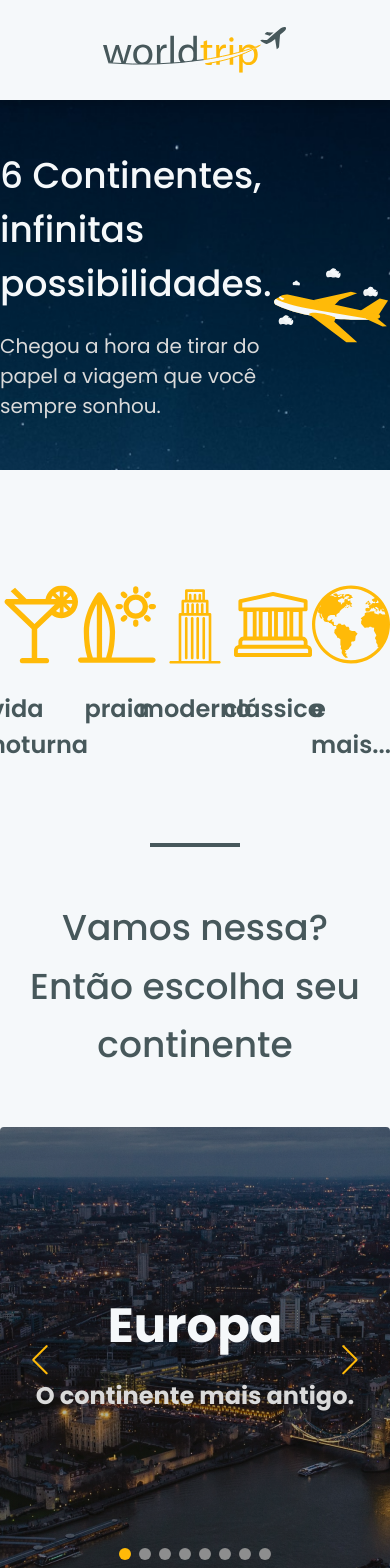
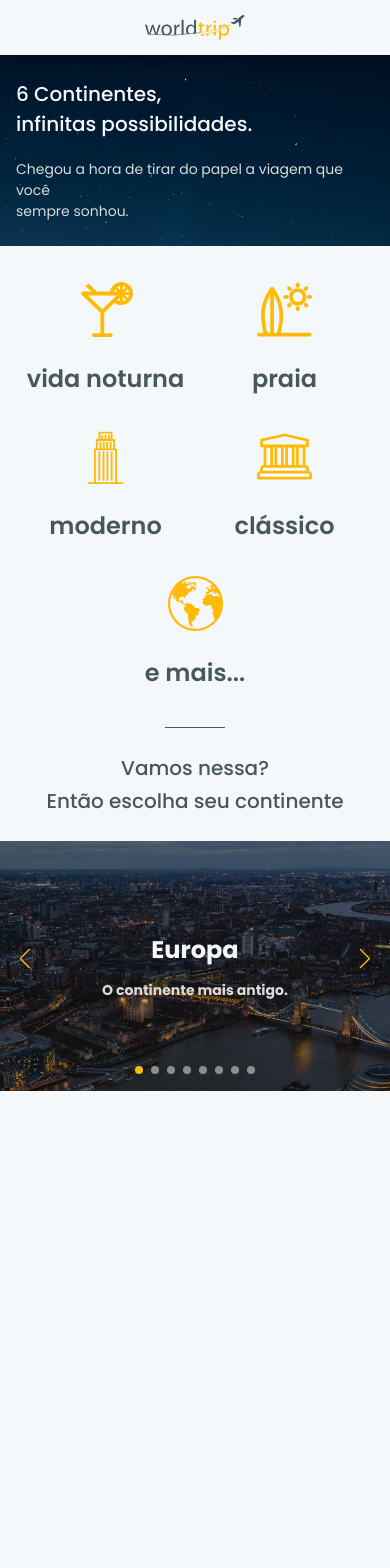
Before and after one commit to wfl-junior/rocketseat-ignite-desafio-interface-com-chakra-ui, a Next.js app: page / in a window 390 px wide. Shown: the top 1568 px of the page. After the commit the page ends 1115 px from the top, so only its background shows below. Built offline with nearby package versions, Linux system fonts and the light colour scheme.

Commit message:
responsividade da página home

```diff
--- a/src/components/Header.tsx
+++ b/src/components/Header.tsx
@@ -10,7 +10,7 @@ export const Header: React.FC = () => {
   return (
     <Box
       as="header"
-      h="100px"
+      h={["55px", "65px", "80px", "90px", "100px"]}
       position="sticky"
       top={0}
       bgColor="gray.100"
@@ -41,7 +41,7 @@ export const Header: React.FC = () => {
         )}
 
         <Link href="/" passHref>
-          <ChakraLink w="184px">
+          <ChakraLink w={["100px", "125px", "150px", "175px", "184px"]}>
             <Logo />
           </ChakraLink>
         </Link>
--- /dev/null
+++ b/src/components/Home/HomeBanner.tsx
@@ -0,0 +1,67 @@
+import {
+  Box,
+  Flex,
+  Heading,
+  Image,
+  Stack,
+  Text,
+  useBreakpointValue,
+} from "@chakra-ui/react";
+
+export const HomeBanner: React.FC = () => {
+  const isLargeBreakpoing = useBreakpointValue({
+    base: false,
+    lg: true,
+  });
+
+  return (
+    <Flex
+      backgroundImage="url(/images/banners/home-banner.png)"
+      backgroundSize="cover"
+      backgroundPosition="center"
+      backgroundRepeat="no-repeat"
+      bgColor="black"
+      h={{ base: "auto", sm: 270, lg: 370 }}
+      align="center"
+    >
+      <Flex
+        maxW={1160}
+        w="100%"
+        mx="auto"
+        align="center"
+        justify="space-between"
+        py={6}
+        px={{ base: 4, lg: 6 }}
+        textAlign={{ base: "left", sm: "center", lg: "left" }}
+      >
+        <Stack spacing={5} w={{ base: "100%", lg: "auto" }}>
+          <Heading
+            as="h1"
+            color="gray.100"
+            fontWeight="medium"
+            fontSize={[20, 24, 28, 32, 36]}
+            lineHeight={1.5}
+          >
+            6 Continentes, <br /> infinitas possibilidades.
+          </Heading>
+
+          <Text
+            fontWeight="normal"
+            color="gray.300"
+            fontSize={[14, 16, 18, 18, 20]}
+            lineHeight={1.5}
+          >
+            Chegou a hora de tirar do papel a viagem que você <br /> sempre
+            sonhou.
+          </Text>
+        </Stack>
+
+        {isLargeBreakpoing && (
+          <Box transform="translateY(25%)">
+            <Image src="/images/airplane.svg" />
+          </Box>
+        )}
+      </Flex>
+    </Flex>
+  );
+};
--- a/src/components/Home/HomeIcon.tsx
+++ b/src/components/Home/HomeIcon.tsx
@@ -6,10 +6,14 @@ interface HomeIconProps {
 }
 
 export const HomeIcon: React.FC<HomeIconProps> = ({ name, label }) => (
-  <Stack alignItems="center" spacing={6}>
-    <Image src={`/images/icons/${name}.svg`} w={85} h={85} />
+  <Stack alignItems="center" spacing={6} w={["50%", "50%", "33%", "20%"]}>
+    <Image
+      src={`/images/icons/${name}.svg`}
+      w={[55, 65, 75, 85]}
+      h={[55, 65, 75, 85]}
+    />
 
-    <Text fontWeight="semibold" fontSize={24}>
+    <Text fontWeight="semibold" fontSize={24} textAlign="center">
       {label}
     </Text>
   </Stack>
--- a/src/components/Home/HomeSwiper.tsx
+++ b/src/components/Home/HomeSwiper.tsx
@@ -7,7 +7,7 @@ import { Swiper, SwiperSlide } from "swiper/react";
 import { HomeSwiperSlide } from "./HomeSwiperSlide";
 
 export const HomeSwiper: React.FC = () => (
-  <Box borderRadius={4} overflow="hidden">
+  <Box borderRadius={{ xl: 4 }} overflow="hidden">
     <Swiper
       loop
       navigation
--- a/src/components/Home/HomeSwiperSlide.tsx
+++ b/src/components/Home/HomeSwiperSlide.tsx
@@ -15,13 +15,13 @@ export const HomeSwiperSlide: React.FC<HomeSwiperSlideProps> = ({
   <Stack
     align="center"
     justify="center"
-    spacing={4}
+    spacing={{ base: 3, lg: 4 }}
     bg={`linear-gradient(rgb(28 20 1 / 0.35), rgb(28 20 1 / 0.35)), url(/images/continents/${continent}.png)`}
     backgroundSize="cover"
     backgroundPosition="center"
     backgroundRepeat="no-repeat"
     bgColor="black"
-    h={450}
+    h={{ base: 250, md: 350, xl: 450 }}
   >
     <Link href={`/${continent}`} passHref>
       <ChakraLink
@@ -29,13 +29,13 @@ export const HomeSwiperSlide: React.FC<HomeSwiperSlideProps> = ({
         color="gray.100"
         _hover={{ color: "brand" }}
         fontWeight="bold"
-        fontSize={48}
+        fontSize={[24, 30, 36, 42, 48]}
       >
         {heading}
       </ChakraLink>
     </Link>
 
-    <Text color="gray.300" fontWeight="bold" fontSize={24}>
+    <Text color="gray.300" fontWeight="bold" fontSize={[14, 16, 19, 22, 24]}>
       {description}
     </Text>
   </Stack>
--- a/src/pages/_app.tsx
+++ b/src/pages/_app.tsx
@@ -15,7 +15,7 @@ const App: React.FC<AppProps> = ({ Component, pageProps }) => (
     <ChakraProvider theme={theme}>
       <Header />
 
-      <Box as="main" pb={10}>
+      <Box as="main" pb={[6, 7, 8, 9, 10]}>
         <Component {...pageProps} />
       </Box>
     </ChakraProvider>
--- a/src/pages/index.tsx
+++ b/src/pages/index.tsx
@@ -1,80 +1,46 @@
-import {
-  Box,
-  Flex,
-  Heading,
-  Image,
-  SimpleGrid,
-  Stack,
-  Text,
-} from "@chakra-ui/react";
+import { Box, Flex, Heading } from "@chakra-ui/react";
 import { NextPage } from "next";
 import { Fragment } from "react";
+import { HomeBanner } from "../components/Home/HomeBanner";
 import { HomeIcon } from "../components/Home/HomeIcon";
 import { HomeSwiper } from "../components/Home/HomeSwiper";
 
 const Home: NextPage = () => (
   <Fragment>
+    <HomeBanner />
+
     <Flex
-      backgroundImage="url(/images/banners/home-banner.png)"
-      backgroundSize="cover"
-      backgroundPosition="center"
-      backgroundRepeat="no-repeat"
-      bgColor="black"
-      h={370}
-      align="center"
+      flexWrap="wrap"
+      maxW={1160}
+      mx="auto"
+      px={4}
+      mt={["36px", "48px", "60px", "100px", "114px"]}
+      alignItems="center"
+      justifyContent="center"
+      rowGap={8}
     >
-      <Flex
-        maxW={1160}
-        w="100%"
-        mx="auto"
-        align="center"
-        justify="space-between"
-      >
-        <Stack spacing={5}>
-          <Heading
-            as="h1"
-            color="gray.100"
-            fontWeight="medium"
-            fontSize={36}
-            lineHeight={1.5}
-          >
-            6 Continentes, <br /> infinitas possibilidades.
-          </Heading>
-
-          <Text
-            fontWeight="normal"
-            color="gray.300"
-            fontSize={20}
-            lineHeight={1.5}
-          >
-            Chegou a hora de tirar do papel a viagem que você <br /> sempre
-            sonhou.
-          </Text>
-        </Stack>
-
-        <Box transform="translateY(25%)">
-          <Image src="/images/airplane.svg" />
-        </Box>
-      </Flex>
-    </Flex>
-
-    <SimpleGrid minChildWidth="20%" maxW={1160} mx="auto" mt={28}>
       <HomeIcon name="cocktail" label="vida noturna" />
       <HomeIcon name="surf" label="praia" />
       <HomeIcon name="building" label="moderno" />
       <HomeIcon name="museum" label="clássico" />
       <HomeIcon name="earth" label="e mais..." />
-    </SimpleGrid>
+    </Flex>
 
-    <Box bgColor="gray.900" h={1} mt={20} w={90} mx="auto" />
+    <Box
+      bgColor="gray.900"
+      h={{ base: "px", xl: "2px" }}
+      mt={["36px", "48px", "60px", "70px", "80px"]}
+      w={["60px", "70px", "80px", "90px"]}
+      mx="auto"
+    />
 
     <Heading
       className="heading"
       as="h2"
-      my="52px"
+      my={["24px", "32px", "40px", "46px", "52px"]}
       fontWeight="medium"
       textAlign="center"
-      fontSize={36}
+      fontSize={[20, 24, 28, 32, 36]}
       lineHeight={1.625}
     >
       Vamos nessa? <br /> Então escolha seu continente
--- a/src/styles/swiper.scss
+++ b/src/styles/swiper.scss
@@ -1,8 +1,8 @@
 .swiper {
   .swiper-button-prev,
   .swiper-button-next {
-    width: 60px;
-    height: 60px;
+    width: 30px;
+    height: 30px;
     color: var(--chakra-colors-brand);
 
     transition: filter 0.2s linear;
@@ -12,13 +12,31 @@
     }
 
     &::after {
-      font-size: 30px;
+      font-size: 20px;
+
+      @media (min-width: 30em) {
+        font-size: 25px;
+      }
+
+      @media (min-width: 40em) {
+        font-size: 30px;
+      }
+    }
+
+    @media (min-width: 30em) {
+      width: 45px;
+      height: 45px;
+    }
+
+    @media (min-width: 40em) {
+      width: 60px;
+      height: 60px;
     }
   }
 
   .swiper-pagination-bullet {
-    width: 12px;
-    height: 12px;
+    width: 8px;
+    height: 8px;
     background-color: var(--chakra-colors-gray-700);
     opacity: 0.9;
 
@@ -32,5 +50,10 @@
       background-color: var(--chakra-colors-brand);
       opacity: 1;
     }
+
+    @media (min-width: 40em) {
+      width: 12px;
+      height: 12px;
+    }
   }
 }
```
